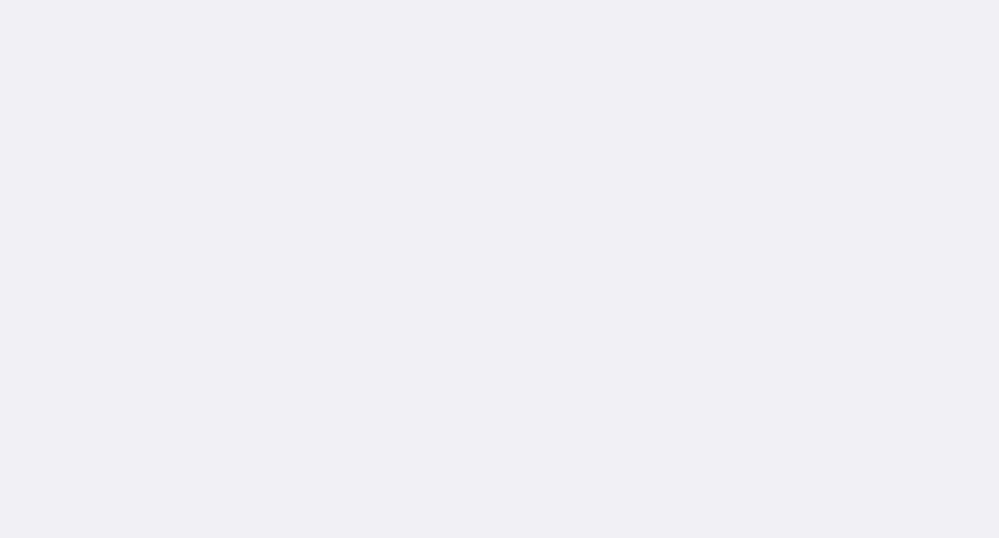
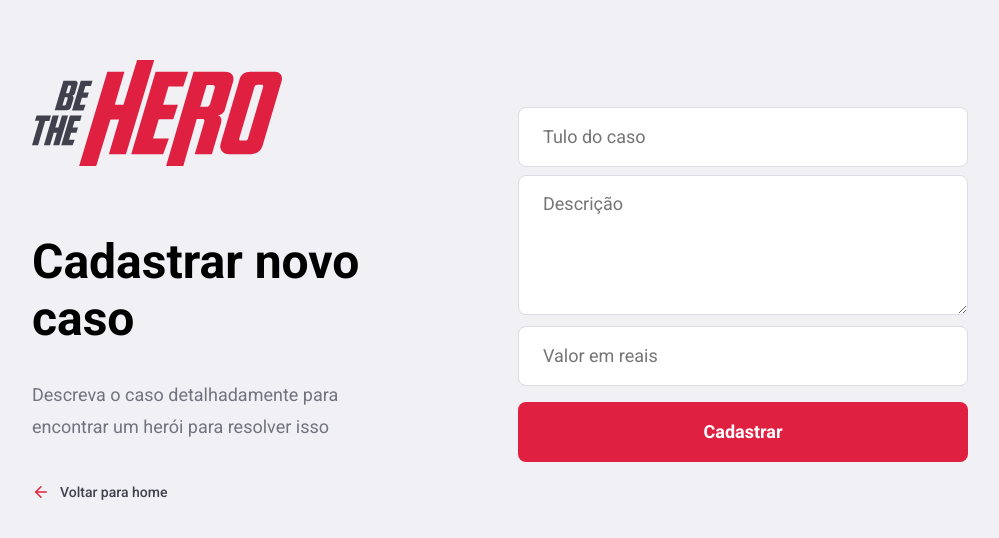
Before and after one commit to thenriquedb/Semana-OmniStack-11, a React (Create React App) app in the folder frontend/: page /incidents/new in a window 1280 px wide. Shown: the part 120-658 px from the top of the page, without its empty margins (140-1139 px from the left). Built offline with nearby package versions, Linux system fonts and the light colour scheme.

Commit message:
Layout finalizado

```diff
--- /dev/null
+++ b/frontend/src/pages/NewIncident/index.js
@@ -0,0 +1,37 @@
+import React from 'react';
+import { FiArrowLeft } from 'react-icons/fi';
+import { Link } from 'react-router-dom';
+import Button from '../../components/Button';
+
+import logoImg from '../../assets/logo.svg';
+import { Container, Section, Content, Form } from './styles';
+
+export default function NewIncident() {
+  return (
+    <Container>
+      <Content>
+        <Section>
+          <img src={logoImg} alt="Be The Hero" />
+          <h1> Cadastrar novo caso </h1>
+          <p>
+            Descreva o caso detalhadamente para encontrar um herói para resolver
+            isso
+          </p>
+
+          <Link to="/profile">
+            <FiArrowLeft size={18} color="#e02041" />
+            Voltar para home
+          </Link>
+        </Section>
+
+        <Form>
+          <input placeholder="Tulo do caso" />
+          <textarea placeholder="Descrição" />
+          <input placeholder="Valor em reais" />
+
+          <Button type="submit">Cadastrar</Button>
+        </Form>
+      </Content>
+    </Container>
+  );
+}
--- /dev/null
+++ b/frontend/src/pages/NewIncident/styles.js
@@ -0,0 +1,74 @@
+import styled from 'styled-components';
+import device from '../../styles/devices';
+
+export const Container = styled.div`
+  height: 100vh;
+  width: 100%;
+  max-width: 1128px;
+  margin: 0 auto;
+  display: flex;
+  justify-content: center;
+  align-items: center;
+`;
+
+export const Content = styled.div`
+  display: flex;
+  width: 100%;
+  justify-content: space-between;
+  align-items: center;
+  padding: 96px;
+  box-shadow: 0 0 100px rgba(0, 0, 0, 0.1);
+  border-radius: 8px;
+
+  @media ${device.mobile} {
+    flex-direction: column;
+    padding: 60px 20px;
+  }
+`;
+
+export const Section = styled.section`
+  width: 100%;
+  max-width: 380px;
+
+  h1 {
+    margin: 64px 0 32px;
+    font-size: 6vh;
+  }
+
+  p {
+    font-size: 18px;
+    color: #737380;
+    line-height: 32px;
+  }
+
+  a {
+    display: flex;
+    align-items: center;
+    margin-top: 40px;
+    color: #41414d;
+    font-weight: 500;
+
+    svg {
+      margin-right: 10px;
+    }
+  }
+
+  @media ${device.mobile} {
+    img {
+      display: none;
+    }
+  }
+`;
+
+export const Form = styled.form`
+  width: 100%;
+  max-width: 450px;
+
+  input {
+    margin-top: 8px;
+  }
+
+  textarea {
+    margin-top: 8px;
+  }
+`;
--- a/frontend/src/pages/Profile/index.js
+++ b/frontend/src/pages/Profile/index.js
@@ -13,7 +13,7 @@ export default function Profile() {
         <img src={logoImg} alt="Be the Hero" />
         <p>Bem vinda, Sociedade Vencer</p>
 
-        <Link to="/incidents" style={{ marginLeft: 'auto' }}>
+        <Link to="/incidents/new" style={{ marginLeft: 'auto' }}>
           <Button type="button">Cadastrar novo caso</Button>
         </Link>
 
--- a/frontend/src/pages/Profile/styles.js
+++ b/frontend/src/pages/Profile/styles.js
@@ -1,4 +1,5 @@
 import styled from 'styled-components';
+import devices from '../../styles/devices';
 
 export const Container = styled.div`
   width: 100%;
@@ -7,8 +8,7 @@ export const Container = styled.div`
   margin: 32px auto;
 
   h1 {
-    margin-top: 80px;
-    margin-bottom: 24px;
+    margin: 24px 0;
   }
 `;
 
@@ -30,6 +30,17 @@ export const Header = styled.header`
     margin-left: auto;
     margin-top: 0;
   }
+
+  @media ${devices.mobile} {
+    flex-direction: column;
+    align-items: center;
+    justify-content: center;
+
+    a button {
+      margin-left: 0;
+      margin-top: 0;
+    }
+  }
 `;
 
 export const LogoutButton = styled.button`
@@ -50,6 +61,10 @@ export const Incidents = styled.ul`
   display: grid;
   grid-template-columns: repeat(2, 1fr);
   grid-gap: 24px;
+
+  @media ${devices.mobile} {
+    grid-template-columns: repeat(1, 1fr);
+  }
 `;
 
 export const Incident = styled.li`
--- a/frontend/src/routes.js
+++ b/frontend/src/routes.js
@@ -4,13 +4,15 @@ import { BrowserRouter, Route, Switch } from 'react-router-dom';
 import Login from './pages/Login';
 import Register from './pages/Register';
 import Profile from './pages/Profile';
+import NewIncident from './pages/NewIncident';
 
 const Routes = () => (
   <BrowserRouter>
     <Switch>
       <Route path="/" exact component={Login} />
-      <Route path="/register" exact component={Register} />
-      <Route path="/profile" exact component={Profile} />
+      <Route path="/register" component={Register} />
+      <Route path="/profile" component={Profile} />
+      <Route path="/incidents/new" component={NewIncident} />
     </Switch>
   </BrowserRouter>
 );
--- a/frontend/src/styles/global.js
+++ b/frontend/src/styles/global.js
@@ -47,6 +47,19 @@ export default createGlobalStyle`
     padding: 0 24px;
   }
 
+  form textarea {
+    width: 100%;
+    min-height: 140px;
+    color: #333;
+    resize:both;  input {
+    margin-top: 8px;
+  }
+    border: 1px solid #dcdce6;
+    border-radius: 8px;
+    padding: 16px 24px;
+    line-height: 24px;
+  }
+
   ul {
     list-style: none
   }
```
